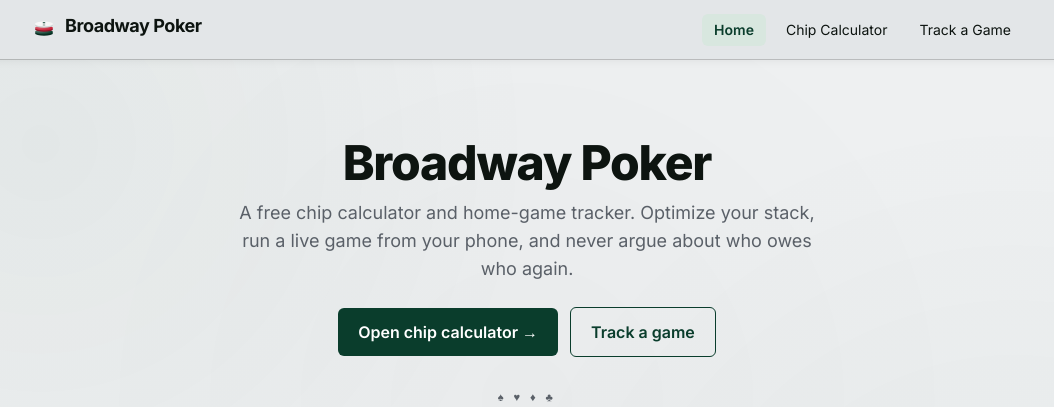
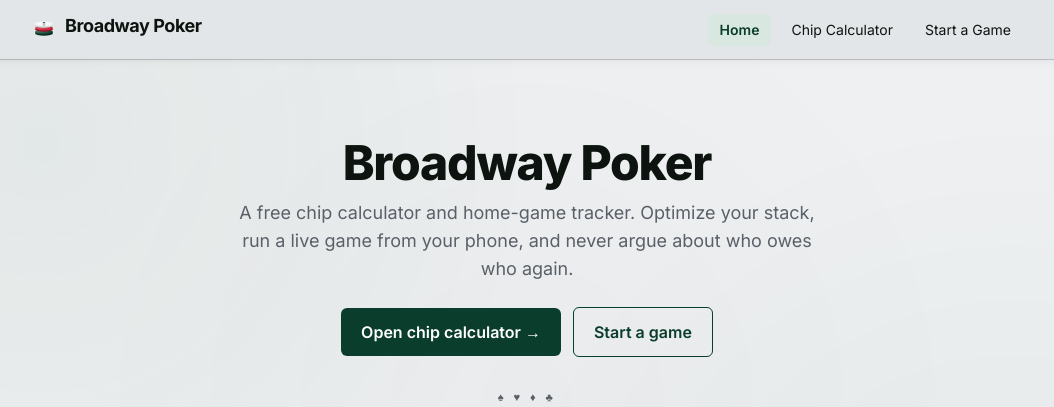
Before and after one commit to cooperholt/broadway-poker, a Next.js app: page / in a window 1280 px wide. Shown: the top 407 px of the page, without its empty margins (113-1167 px from the left). Built offline with nearby package versions, Linux system fonts and the light colour scheme.

Commit message:
Rename 'Track a Game' to 'Start a Game' in nav and landing CTA

```diff
--- a/src/app/page.tsx
+++ b/src/app/page.tsx
@@ -24,7 +24,7 @@ export default function Home() {
             href="/play"
             className="px-5 py-3 rounded-md border border-poker text-poker hover:bg-poker hover:text-white font-semibold text-base"
           >
-            Track a game
+            Start a game
           </Link>
         </div>
         <div className="suit-divider mt-8 justify-center flex">
--- a/src/components/NavBar.tsx
+++ b/src/components/NavBar.tsx
@@ -7,7 +7,7 @@ import PokerLogo from "./PokerLogo";
 const navLinks = [
   { href: "/", label: "Home" },
   { href: "/calculator", label: "Chip Calculator" },
-  { href: "/play", label: "Track a Game" },
+  { href: "/play", label: "Start a Game" },
 ];
 
 export default function NavBar() {
```
